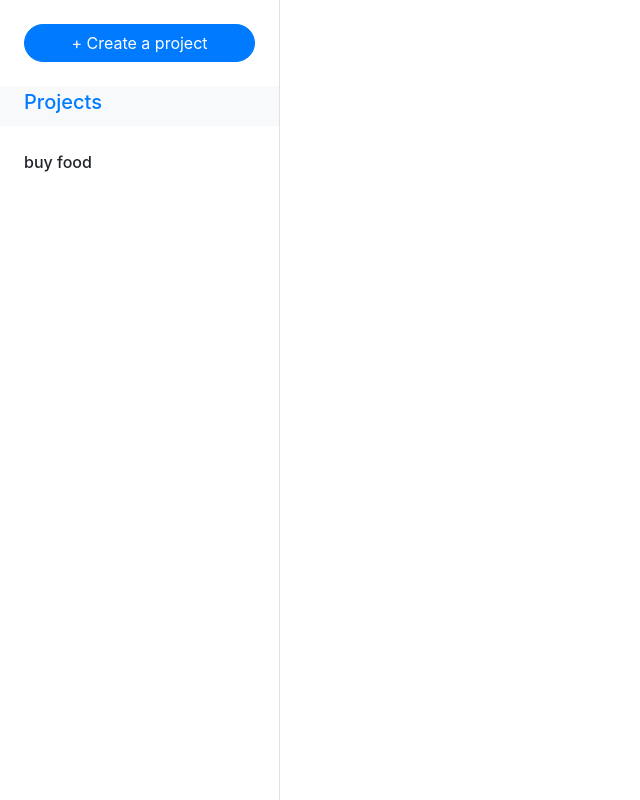
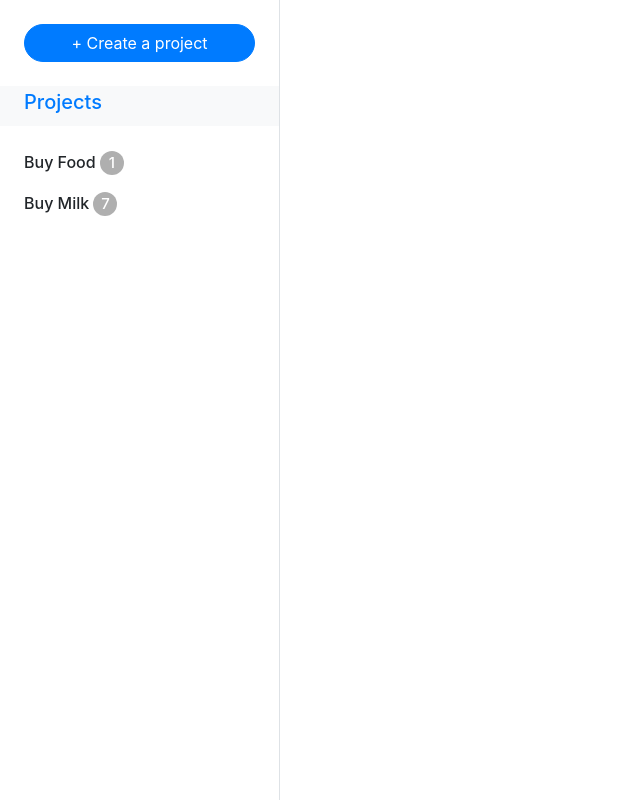
Before and after one commit to adamclasic/Todo-list, a website built with webpack: page dist/index.html in a window 1280 px wide. Shown: the whole page, without its empty margins (0-640 px from the left). Built offline with Linux system fonts and the light colour scheme.

Commit message:
add style to side

```diff
--- a/src/style.scss
+++ b/src/style.scss
@@ -1,5 +1,6 @@
 // @import 'style.scss';
 @import 'bootstrap';
+$secondary-2: #afafaf;
 
 main {
   display: flex;
@@ -27,6 +28,19 @@ ul {
   font-weight: 500;
 }
 
+.projects-item span {
+  width: 24px;
+  height: 24px;
+  text-align: center;
+  color: white;
+  font-size: 15px;
+  line-height: 24px;
+}
+
 .projects-item:hover {
   background-color: $light;
 }
+
+.bg-grey {
+  background-color: $secondary-2;
+}
```
Also changed, not shown: dist/index.html, dist/main.js.
